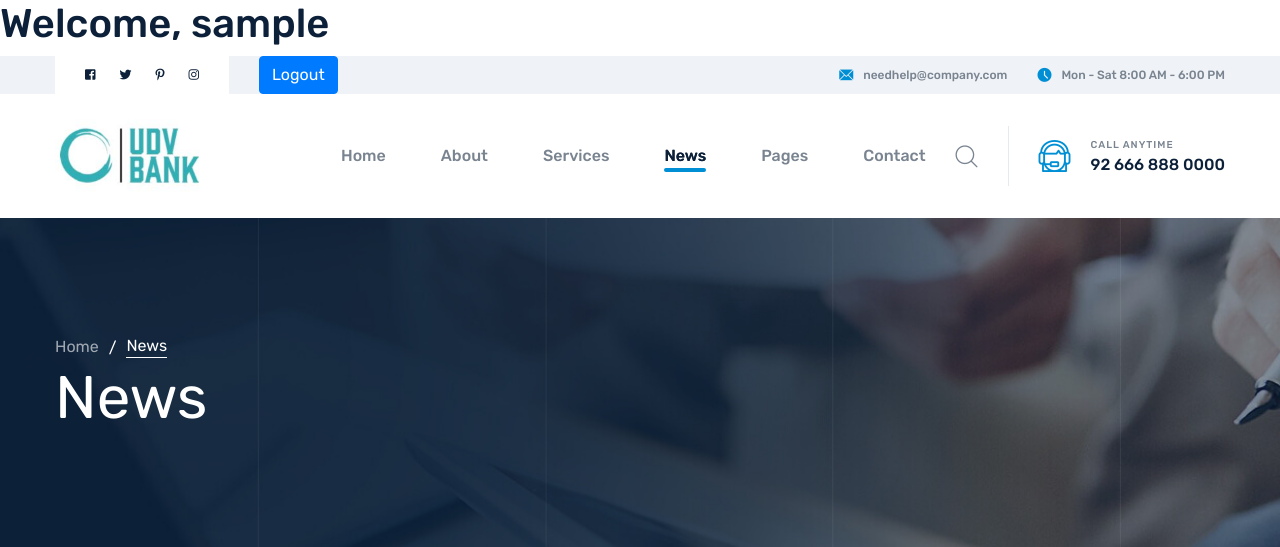
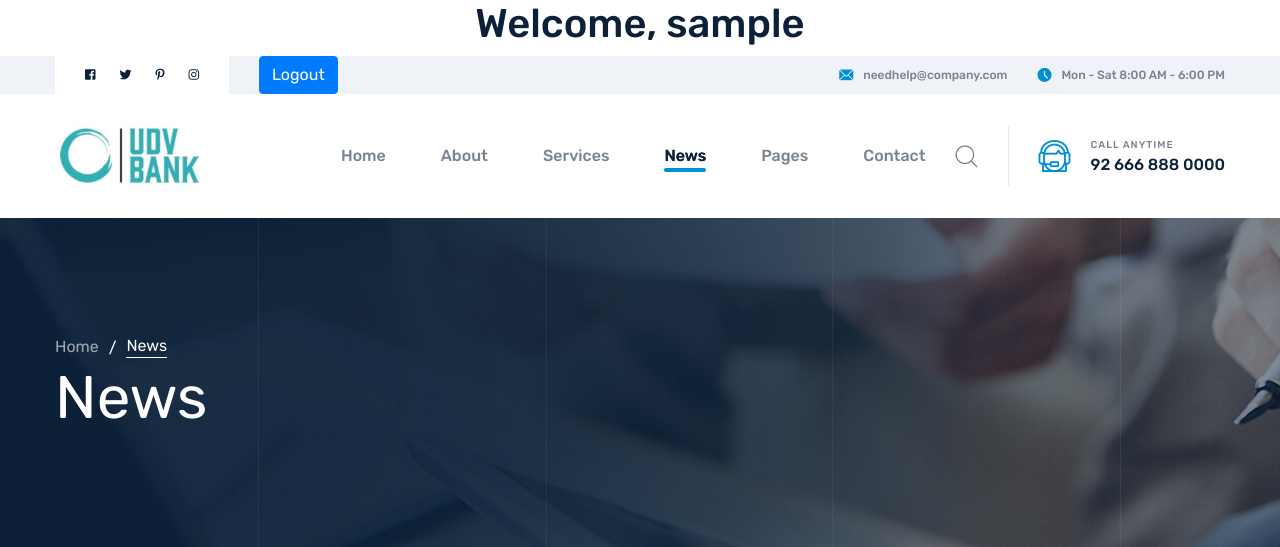
Before and after one commit to Daviixo/BancoUDVProyecto, a PHP site: page /news.php in a window 1280 px wide. Shown: the top 547 px of the page. Run offline with PHP 8.4, Linux system fonts and the light colour scheme; the visitor is signed in with stand-in values (Sample User, id 1); some web fonts are replaced.

Commit message:
testing style H1

```diff
--- a/BancoAplicaciones/Bank_UDV_30032021/news.php
+++ b/BancoAplicaciones/Bank_UDV_30032021/news.php
@@ -171,6 +171,13 @@ if (isset($_POST['logout'])) {
         </section><!-- /.page-header -->
 
         <!--INICIO DE FORMULARIO PARA CONSULTA-->
+
+        <style>
+            h1 {
+                text-align: center;
+            }
+        </style>
+
         <input class="form-control" style="margin-left: 50tx" type="text" placeholder="-ADMIN ACCESS-" readonly>
         <h3 style="margin-left: 50tx">=Please provide the DPI=</h3>
 
@@ -181,11 +188,13 @@ if (isset($_POST['logout'])) {
 
         <div class="col-sm-10">
             <button type="button" onclick="getInfo()" class="btn btn-primary">Get Info</button>
-        <br></div><br>
+            <br>
+        </div><br>
 
         <div class="col-sm-10">
             <button type="button" onclick="deleteUser()" class="btn btn-primary">Delete User</button>
-        <br></div><br>
+            <br>
+        </div><br>
 
         <table class="table table-striped">
             <thead>
@@ -453,7 +462,7 @@ if (isset($_POST['logout'])) {
             var dpi = document.getElementById("dpi").value;
 
             console.log("El valor ingresado del DPI es: " + dpi)
-            let infocliente=document.querySelector("#dataCliente");
+            let infocliente = document.querySelector("#dataCliente");
 
             fetch("https://banco-vivienda.club/clientes/consulta/" + dpi, {
                     "headers": {
@@ -466,7 +475,7 @@ if (isset($_POST['logout'])) {
                 })
                 .then(response => {
                     console.log(response);
-                    infocliente.innerHTML=template(response);
+                    infocliente.innerHTML = template(response);
                 })
                 .catch(err => {
                     alert("El número de DPI no existe en la base de datos.");
```
